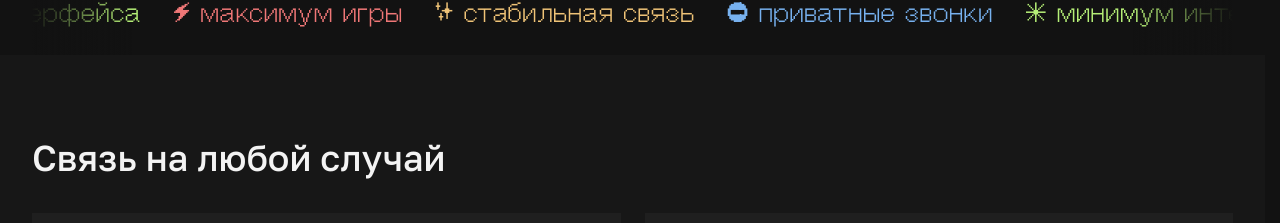
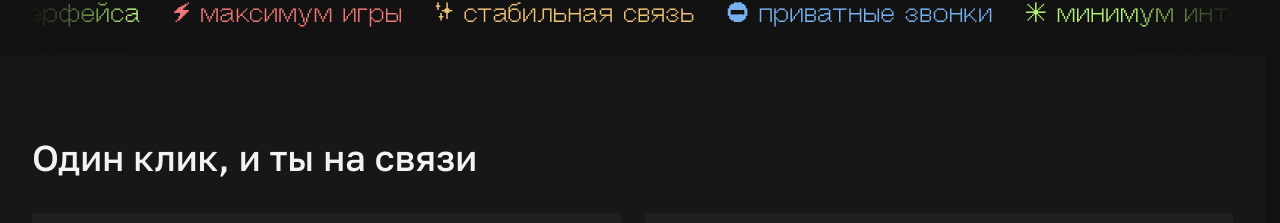
Before and after one commit to booroo-mute/landing, a Next.js app: page / in a window 1280 px wide. Shown: the part 1832-2055 px from the top of the page. Built offline with nearby package versions, Linux system fonts and the light colour scheme; no server answers.

Commit message:
feat(landing): rename calls section heading
"Связь на любой случай" → "Один клик, и ты на связи".

Co-Authored-By: Claude Opus 4.7 (1M context) <noreply@anthropic.com>

```diff
--- a/components/CallsCards.tsx
+++ b/components/CallsCards.tsx
@@ -4,7 +4,7 @@ export default function CallsCards() {
   return (
     <section className="w-full py-16 md:py-20 lg:!py-[132px] bg-background-tertiary">
       <div className="container">
-        <h2 className="title-large">Связь на любой случай</h2>
+        <h2 className="title-large">Один клик, и ты на связи</h2>
         <div className="mt-6 md:mt-8 flex flex-col md:flex-row gap-4 md:gap-6">
           <CallCard
             title="Общайся текстом"
```
